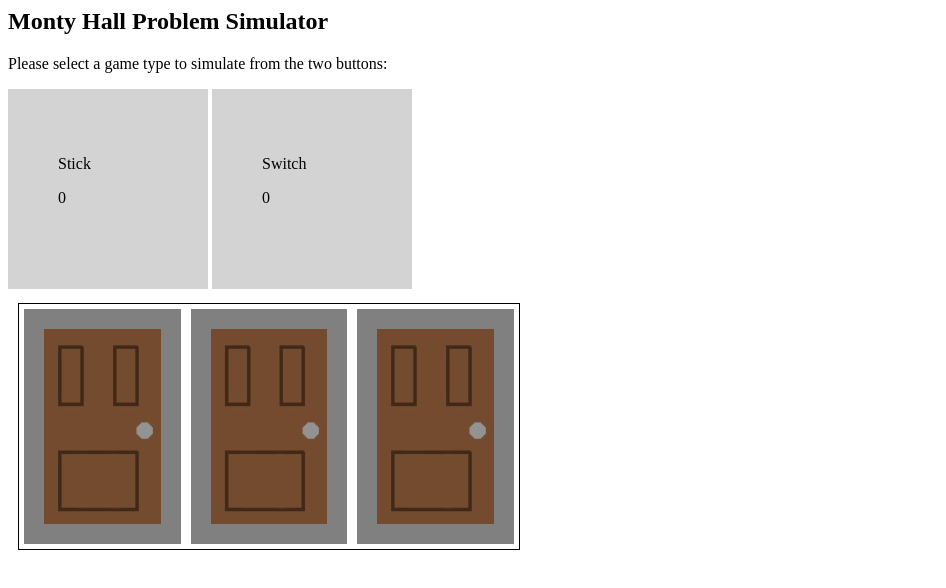
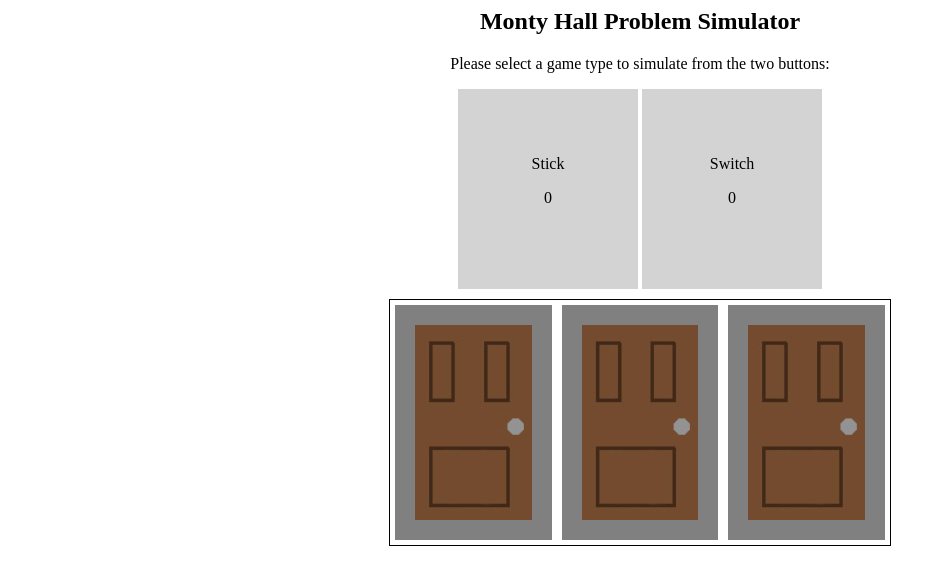
Before and after one commit to DFLLinton/Monty-Hall-Problem, a plain HTML site: page index.html in a window 1280 px wide. Shown: the whole page, without its empty margins (0-946 px from the left). Drawn offline with Linux system fonts and the light colour scheme.

Commit message:
Updated css

```diff
--- a/index.html
+++ b/index.html
@@ -5,6 +5,7 @@
 <body >
   <h2>Monty Hall Problem Simulator</h2>
   <p>Please select a game type to simulate from the two buttons:</p>
+  <div class="buttons">
   <div class="but" onclick="simulate(0)">
     <p>Stick</p>
     <p class="ans">0</p>
@@ -12,6 +13,7 @@
   <div class="but" onclick="simulate(1)">
     <p>Switch</p>
     <p class="ans">0</p>
+  </div>
   </div>
   <div id="demo">
     <img class="box" src="door.jpg">
--- a/style.css
+++ b/style.css
@@ -1,22 +1,23 @@
 .body{
   width: 70%;
-  align-items: center;
+
 }
 .but {
-  width: 100px;
+  width: 80px;
   height: 100px;
   background-color: lightgray;
   padding: 50px;
   display: inline-block;
   cursor: pointer;
-  overflow-wrap: break-word;
-  overflow: scroll;
+
 }
 #demo {
   width: 500px;
   border: solid black 1px;
   margin: 10px;
   display: flex;
+    margin-left: auto;
+  margin-right: auto;
 }
 .box {
   background-color: gray;
@@ -25,3 +26,11 @@
   padding: 20px;
   text-align: center;
 }
+h2, p {
+  text-align: center;
+}
+.buttons{
+margin: auto;
+  width: 400px;
+  text-align: center;
+}
```
